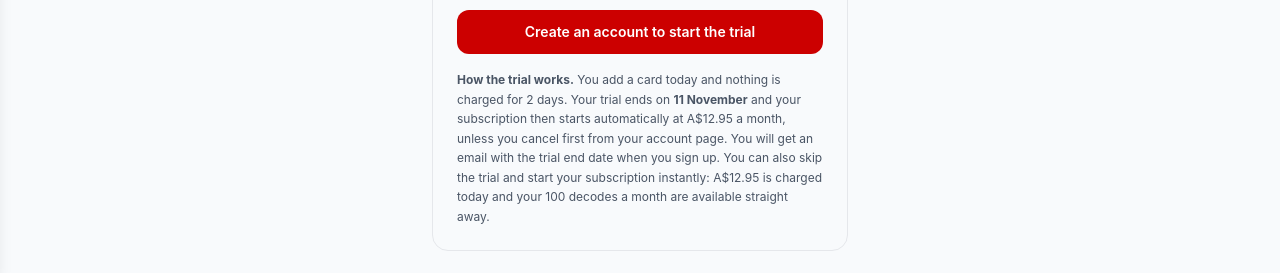
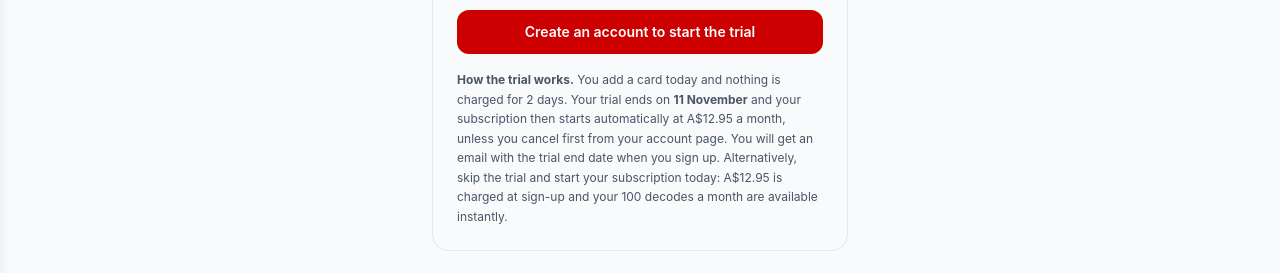
Before and after one commit to ajw-stack/car-parts-app, a Next.js app: page /pricing in a window 1280 px wide. Shown: the part 527-800 px from the top of the page. Built offline with nearby package versions, Linux system fonts and the light colour scheme; no server answers.

Commit message:
Pricing: more formal skip-the-trial wording
Co-Authored-By: Claude Opus 5.5 <noreply@anthropic.com>

```diff
--- a/app/pricing/page.tsx
+++ b/app/pricing/page.tsx
@@ -94,7 +94,7 @@ function PricingBody() {
               <strong>How the trial works.</strong> You add a card today and nothing is charged for {PLAN.trialDays} days.
               Your trial ends on <strong>{trialEndsOn ?? `${PLAN.trialDays} days from today`}</strong> and your subscription then starts automatically at {PLAN.priceLabel} a month,
               unless you cancel first from your account page. You will get an email with the trial end date when you sign up.
-              You can also skip the trial and start your subscription instantly: {PLAN.priceLabel} is charged today and your {PLAN.monthlyDecodes} decodes a month are available straight away.
+              Alternatively, skip the trial and start your subscription today: {PLAN.priceLabel} is charged at sign-up and your {PLAN.monthlyDecodes} decodes a month are available instantly.
             </p>
 
             {error && <p className="mt-3 text-sm text-red-700">{error}</p>}
```
